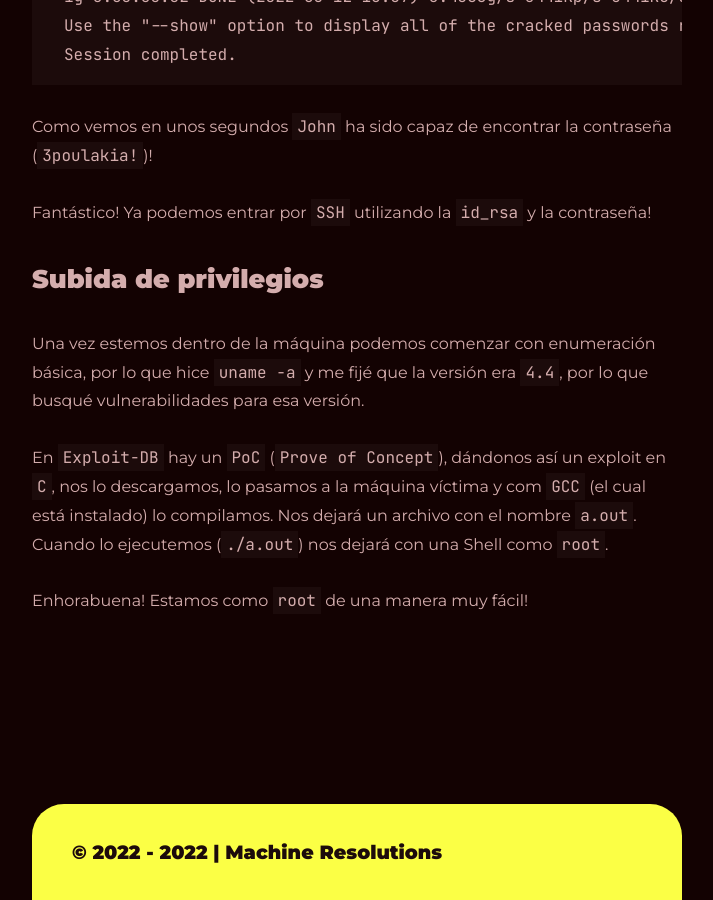
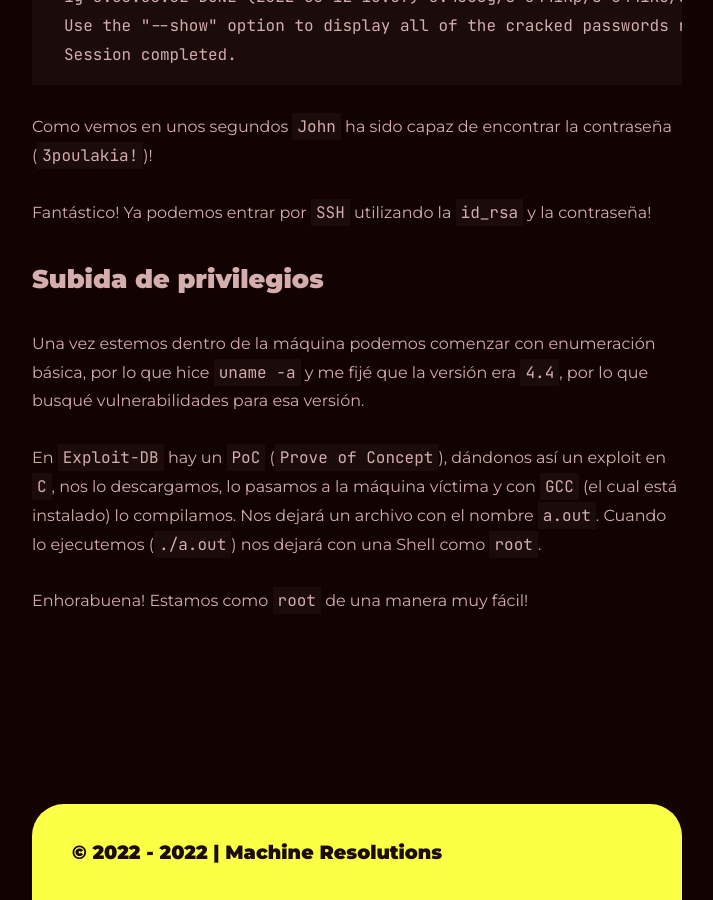
Before and after one commit to BlackCage/BlackCage.github.io, a Jekyll site: the page built from all_collections/_posts/2022-12-01-brainfuck-htb.md, in a window 1280 px wide and 900 px high, scrolled down 4437 px. Shown: the whole window, without its empty margins (283-996 px from the left). Built offline with Jekyll 4.4.1, drawn with Linux system fonts in a browser that asks for light colours; some of the changed text lies outside the part shown.

Commit message:
Update 2022-12-01-brainfuck-htb.md

```diff
--- a/all_collections/_posts/2022-12-01-brainfuck-htb.md
+++ b/all_collections/_posts/2022-12-01-brainfuck-htb.md
@@ -104,6 +104,6 @@ Fantástico! Ya podemos entrar por `SSH` utilizando la `id_rsa` y la contraseña
 ### Subida de privilegios
 Una vez estemos dentro de la máquina podemos comenzar con enumeración básica, por lo que hice `uname -a` y me fijé que la versión era `4.4`, por lo que busqué vulnerabilidades para esa versión.
 
-En [`Exploit-DB`](https://www.exploit-db.com/exploits/44298) hay un `PoC` (`Prove of Concept`), dándonos así un exploit en `C`, nos lo descargamos, lo pasamos a la máquina víctima y com `GCC` (el cual está instalado) lo compilamos. Nos dejará un archivo con el nombre `a.out`. Cuando lo ejecutemos (`./a.out`) nos dejará con una Shell como `root`.
+En [`Exploit-DB`](https://www.exploit-db.com/exploits/44298) hay un `PoC` (`Prove of Concept`), dándonos así un exploit en `C`, nos lo descargamos, lo pasamos a la máquina víctima y con `GCC` (el cual está instalado) lo compilamos. Nos dejará un archivo con el nombre `a.out`. Cuando lo ejecutemos (`./a.out`) nos dejará con una Shell como `root`.
 
 Enhorabuena! Estamos como `root` de una manera muy fácil!
```
Also changed, not shown: other parts of all_collections/_posts/2022-12-01-brainfuck-htb.md (+1 -1 lines).
